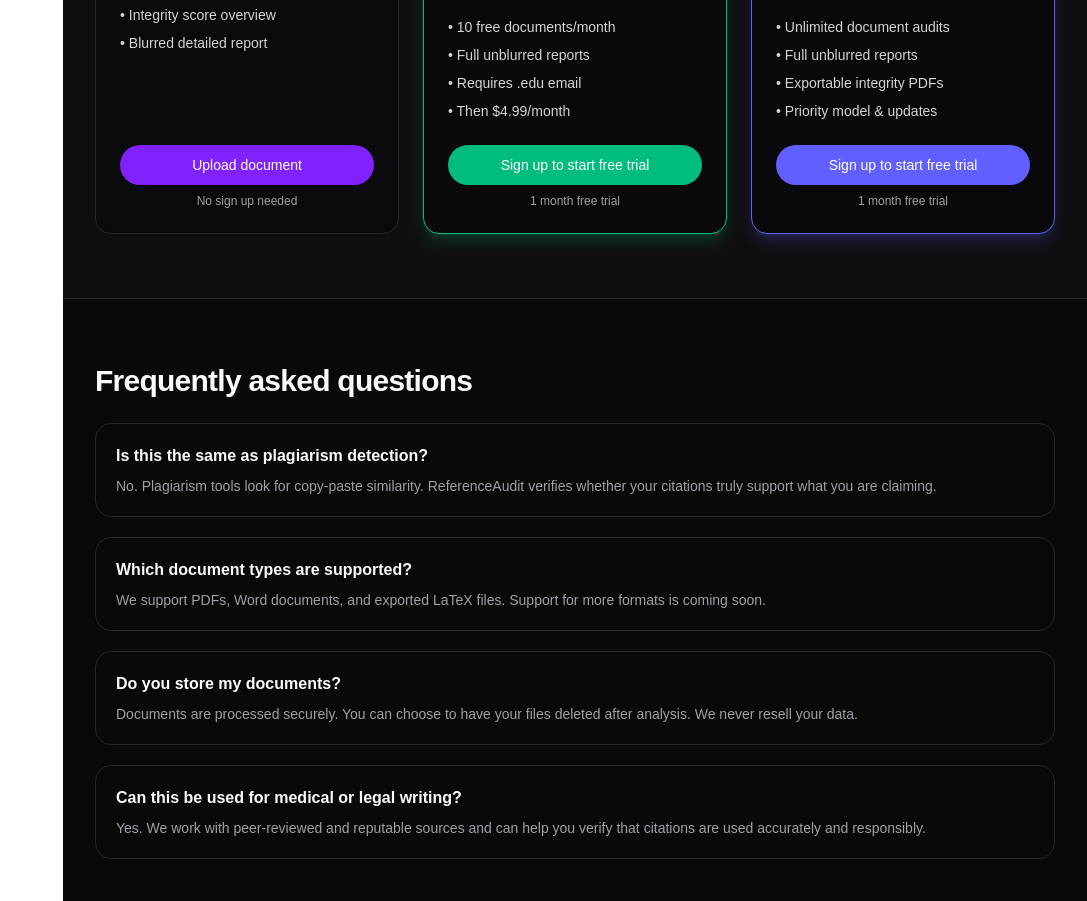
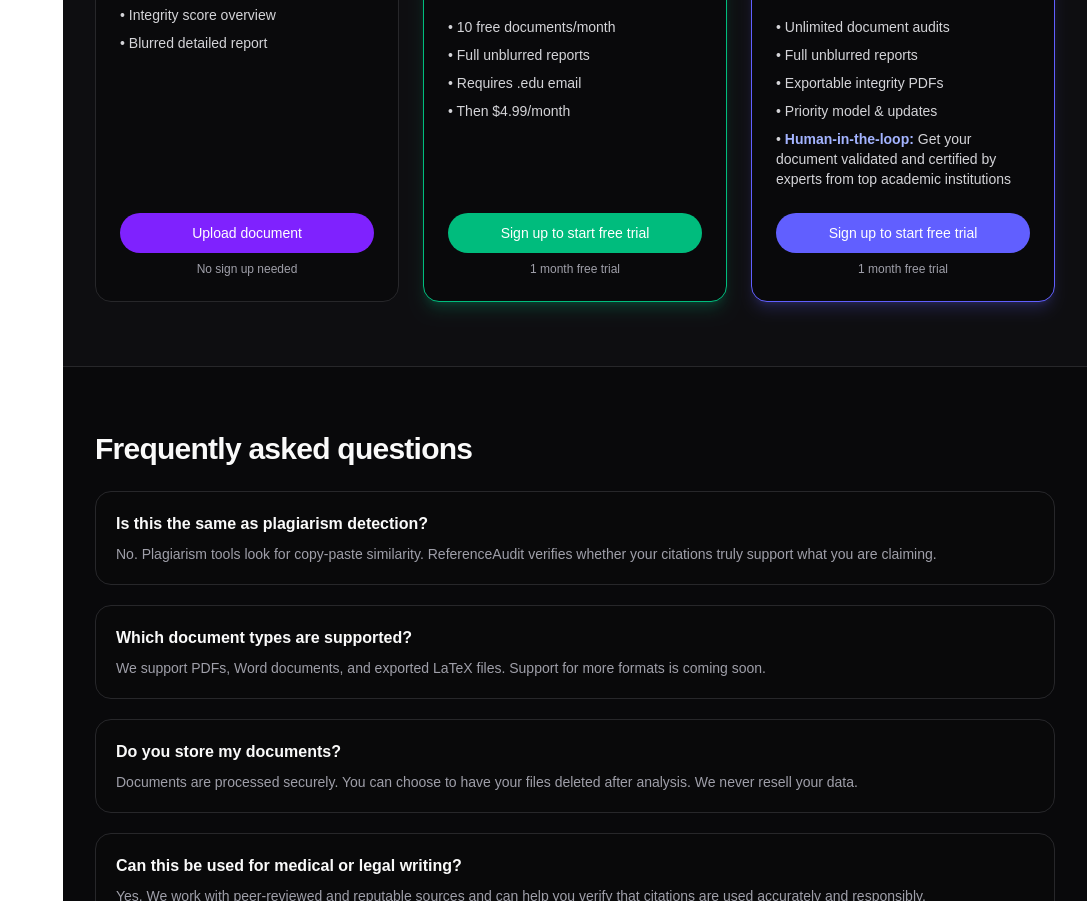
Before and after one commit to ali-javed/REFINT-CLEAN, a Next.js app: page / in a window 1280 px wide. Shown: the part 3220-4121 px from the top of the page, without its empty margins (193-1280 px from the left). Built offline with nearby package versions, Linux system fonts and the light colour scheme; no server answers.

Commit message:
Add human-in-the-loop expert validation feature to Pro plan
- Added premium feature: document validation and certification by experts from top academic institutions
- Highlighted as human-in-the-loop benefit in Pro tier pricing card
- Differentiates Pro plan with expert review capability

```diff
--- a/src/app/page.tsx
+++ b/src/app/page.tsx
@@ -427,6 +427,7 @@
                 <li>• Full unblurred reports</li>
                 <li>• Exportable integrity PDFs</li>
                 <li>• Priority model & updates</li>
+                <li>• <span className="font-semibold text-indigo-300">Human-in-the-loop:</span> Get your document validated and certified by experts from top academic institutions</li>
               </ul>
               <button className="mt-6 w-full rounded-full bg-indigo-500 px-6 py-2.5 text-sm font-medium text-white transition hover:bg-indigo-400">
                 Sign up to start free trial
```
